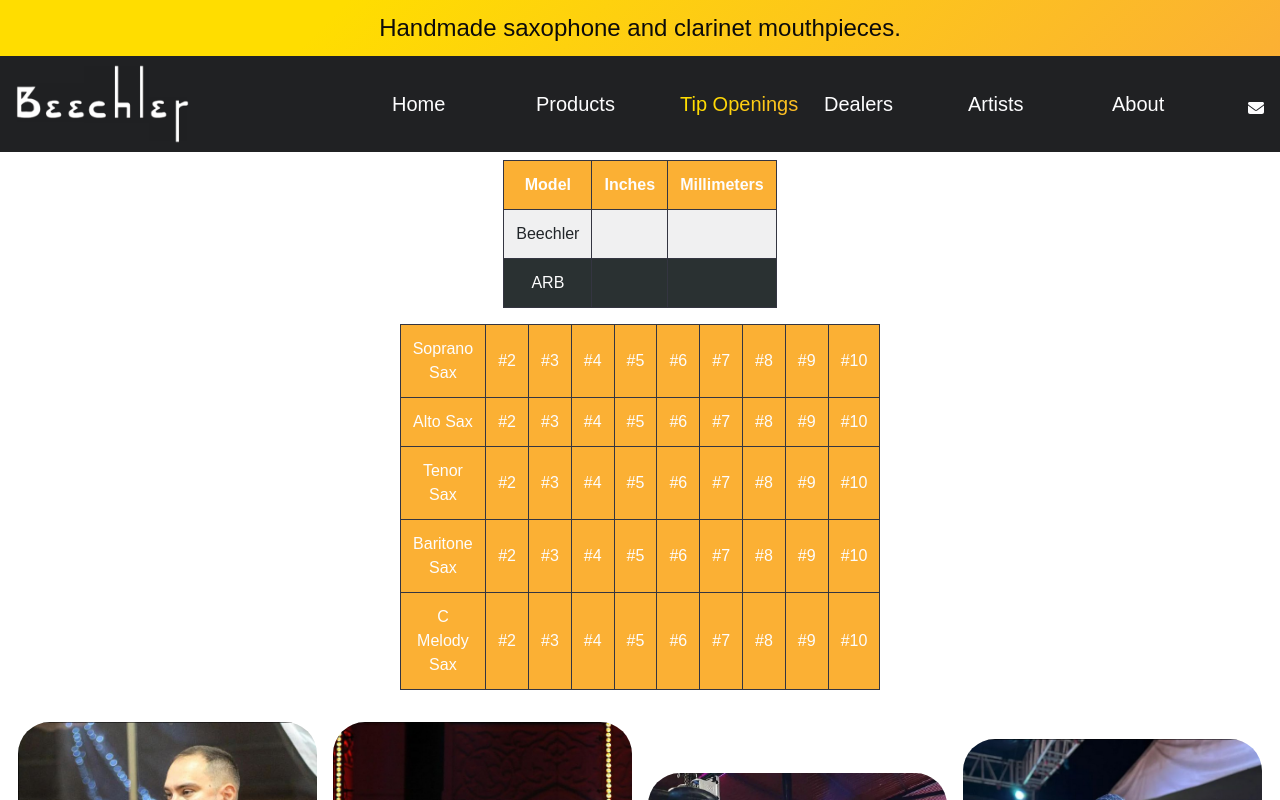
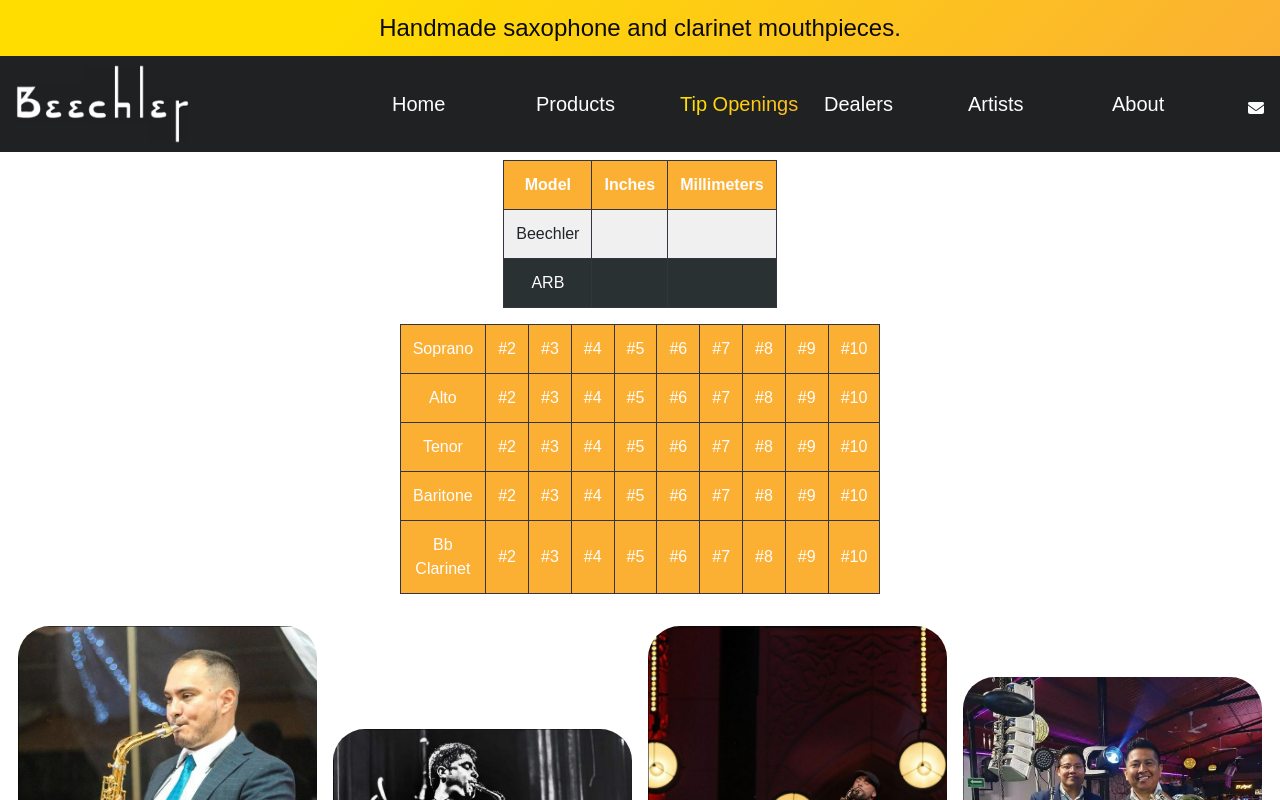
Before and after one commit to s1nghularity/beechler-website, a React (Create React App) app: page /tip-openings in a window 1280 px wide. Shown: the top 800 px of the page. Built offline with nearby package versions, Linux system fonts and the light colour scheme.

Commit message:
Updated tip openings styling and IG carousel order for TO page

```diff
--- a/src/components/pages/tipopenings/InstagramCarousel.js
+++ b/src/components/pages/tipopenings/InstagramCarousel.js
@@ -85,6 +85,9 @@ export default class InstagramCarousel extends Component {
           <img src={ig1} alt="adobe illustrator"  />
         </div>
         <div className="ig-slide">
+          <img src={ig6} alt="adobe illustrator" />
+        </div>
+        <div className="ig-slide">
           <img src={ig2} alt="adobe illustrator" />
         </div>
         <div className="ig-slide">
@@ -96,14 +99,12 @@ export default class InstagramCarousel extends Component {
         <div className="ig-slide">
           <img src={ig5} alt="adobe illustrator" />
         </div>
+
         <div className="ig-slide">
-          <img src={ig6} alt="adobe illustrator" />
+          <img src={ig8} alt="adobe illustrator" />
         </div>
         <div className="ig-slide">
           <img src={ig7} alt="adobe illustrator" />
-        </div>
-        <div className="ig-slide">
-          <img src={ig8} alt="adobe illustrator" />
         </div>
         <div className="ig-slide">
           <img src={ig9} alt="adobe illustrator" />
--- a/src/components/pages/tipopenings/TipOpenings.js
+++ b/src/components/pages/tipopenings/TipOpenings.js
@@ -9,6 +9,7 @@ function TipOpenings () {
             <TipOpeningsTable />
             <InstagramCarousel />
         </Container>
+
     );
 
 }
--- a/src/components/pages/tipopenings/TipOpeningsTable.js
+++ b/src/components/pages/tipopenings/TipOpeningsTable.js
@@ -29,11 +29,11 @@ function TipOpeningsTable() {
 
   const sizeNumbers = [2, 3, 4, 5, 6, 7, 8, 9, 10];
   const saxophoneTypes = [
-    { name: "Soprano Sax", startingValueInches: 0.03 },
-    { name: "Alto Sax", startingValueInches: 0.05 },
-    { name: "Tenor Sax", startingValueInches: 0.06 },
-    { name: "Baritone Sax", startingValueInches: 0.07 },
-    { name: "C Melody Sax", startingValueInches: 0.06 },
+    { name: "Soprano", startingValueInches: 0.03 },
+    { name: "Alto", startingValueInches: 0.05 },
+    { name: "Tenor", startingValueInches: 0.06 },
+    { name: "Baritone", startingValueInches: 0.07 },
+    { name: "Bb Clarinet", startingValueInches: 0.06 },
   ];
 
   useEffect(() => {
--- a/src/styles/TipOpenings.css
+++ b/src/styles/TipOpenings.css
@@ -39,7 +39,7 @@
 
 .tip-openings tfoot tr:hover td {
   cursor: pointer;
-  background-color: var(--black-alt);
+  background-color: lightgray;
 }
 
 .tip-openings td:hover,
```
